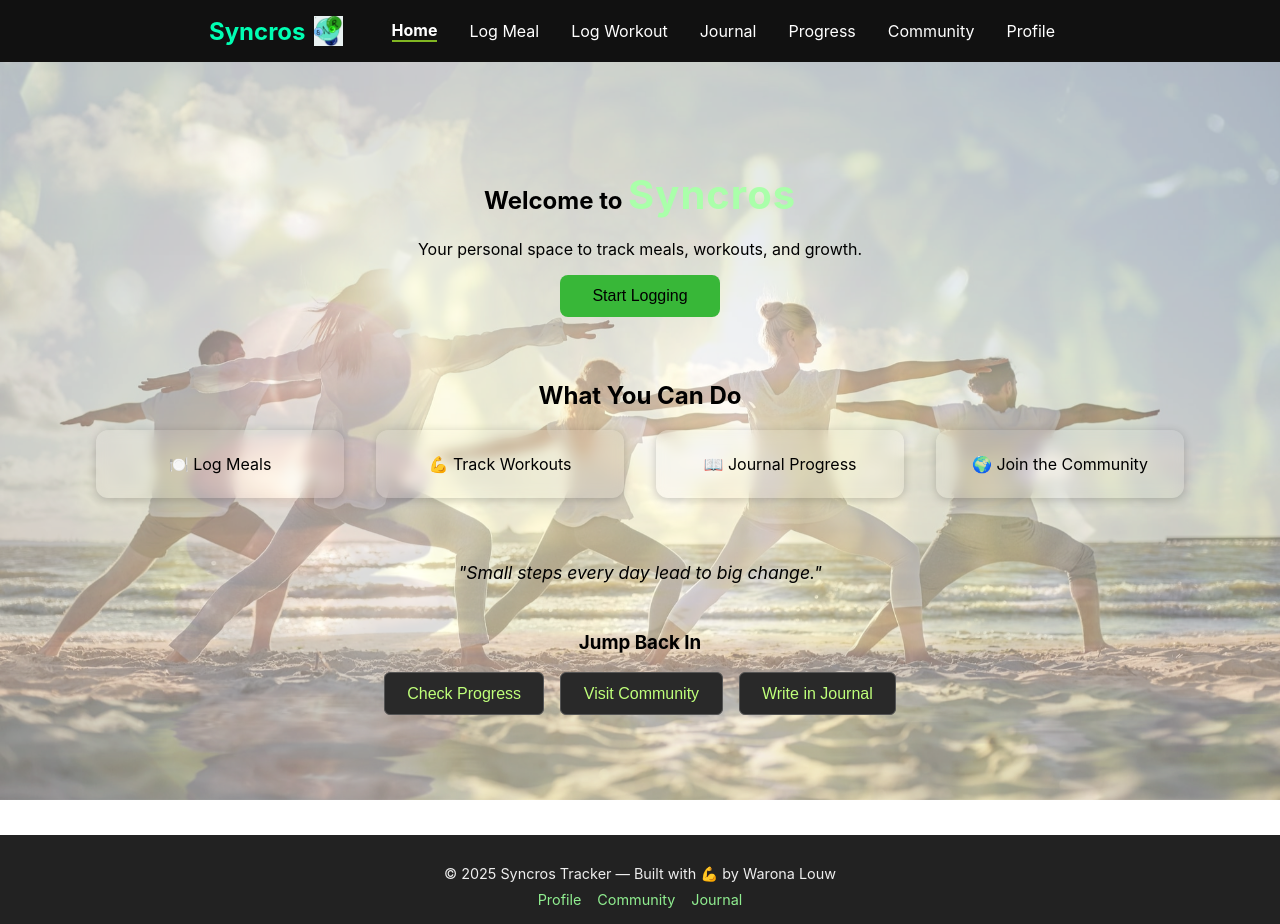
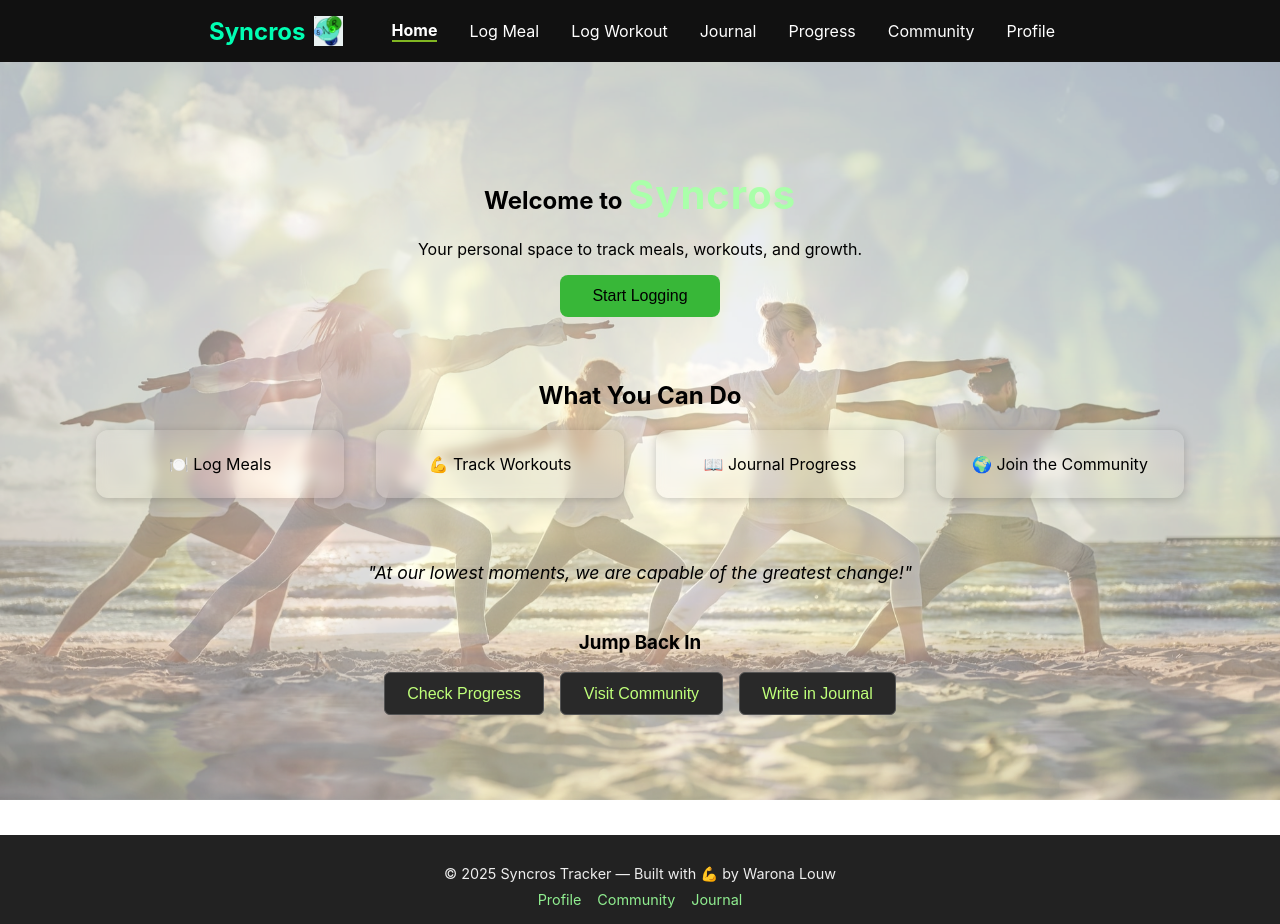
Before and after one commit to Warizzi/my-syncros-app, a React (Create React App) app: page / in a window 1280 px wide. Built offline with nearby package versions, Linux system fonts and the light colour scheme.

Commit message:
qoute update

```diff
--- a/src/Pages/Home.jsx
+++ b/src/Pages/Home.jsx
@@ -36,7 +36,7 @@ const Home = () => {
 
       {/* Affirmation */}
       <section className="affirmation">
-        <blockquote>"Small steps every day lead to big change."</blockquote>
+        <blockquote>"At our lowest moments, we are capable of the greatest change!"</blockquote>
       </section>
 
       {/* Call to Action */}
```
